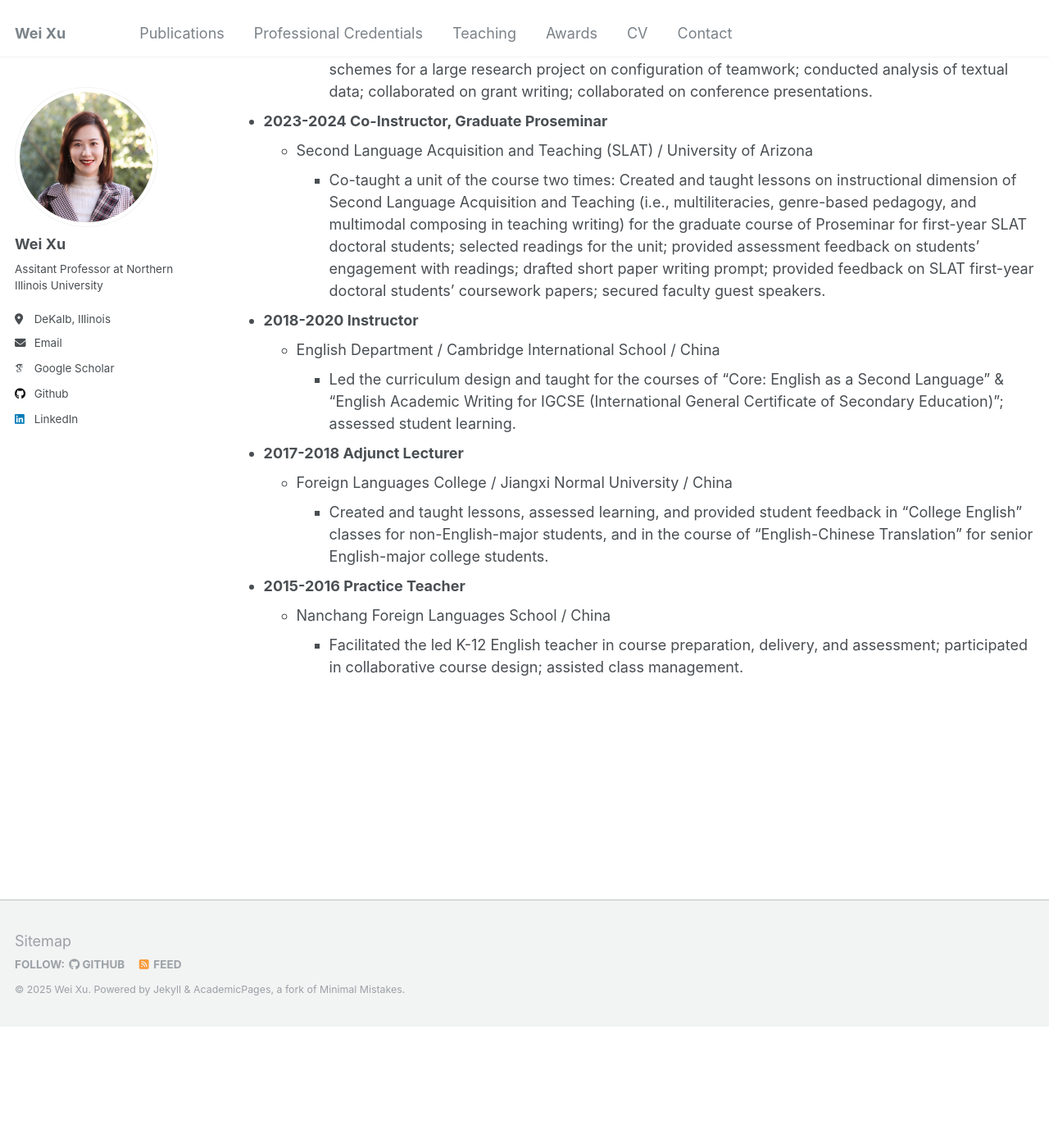
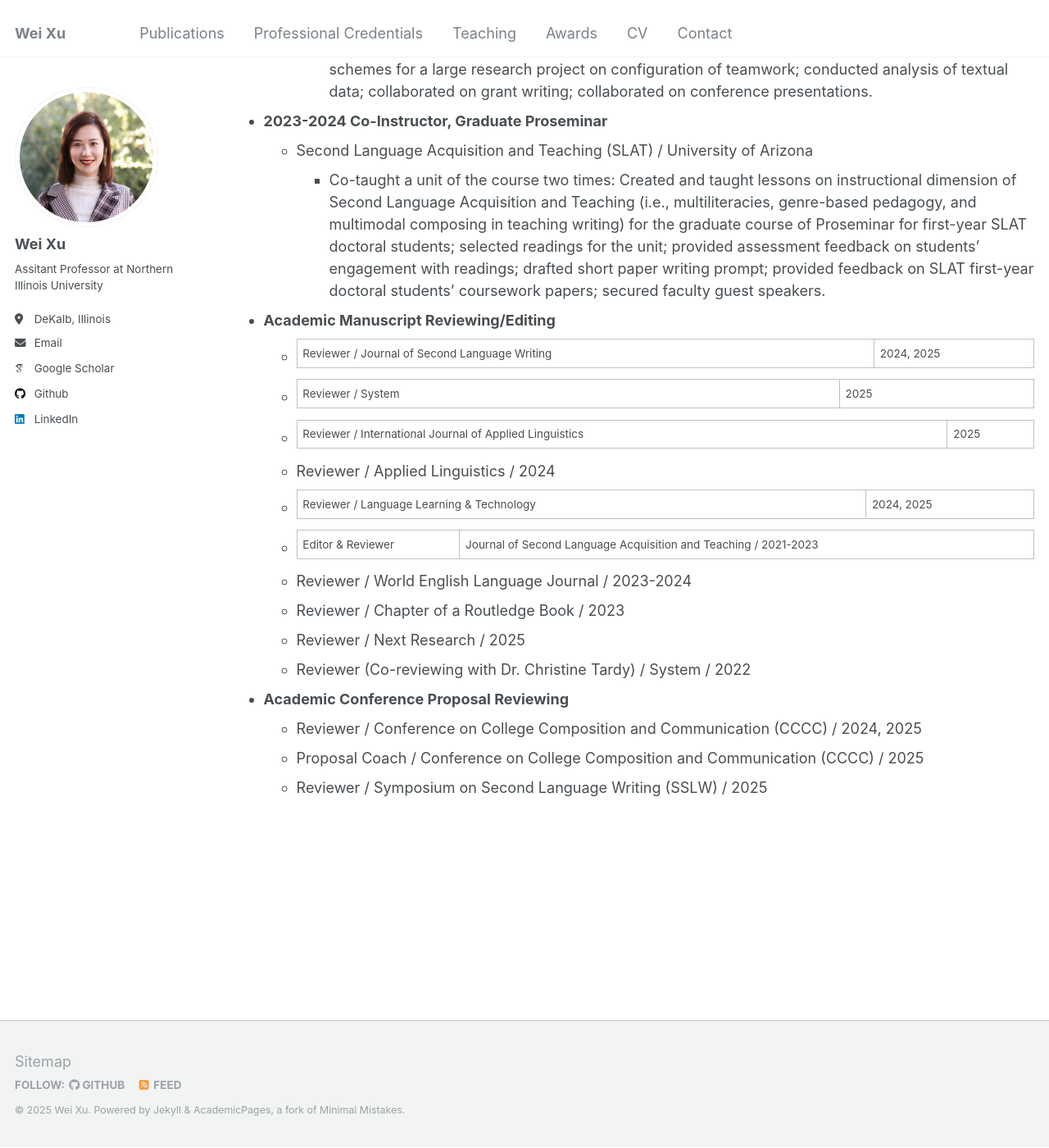
Before and after one commit to weixu-vivian/weixu-vivian.github.io, a Jekyll site: the page built from _pages/Professional Credentials.md, in a window 1280 px wide and 1400 px high, scrolled down 1197 px. Shown: the whole window at 82% size. Built offline with Jekyll 4.4.1, drawn with Linux system fonts in a browser that asks for light colours; some web fonts are replaced; before the commit the page ends 2450 px from its top, so only the background shows below that.

Commit message:
Professional Credentials.md

```diff
--- a/_pages/Professional Credentials.md
+++ b/_pages/Professional Credentials.md
@@ -35,14 +35,20 @@ author_profile: true
   * Second Language Acquisition and Teaching (SLAT) / University of Arizona
     * Co-taught a unit of the course two times: Created and taught lessons on instructional dimension of Second Language Acquisition and Teaching (i.e., multiliteracies, genre-based pedagogy, and multimodal composing in teaching writing) for the graduate course of Proseminar for first-year SLAT doctoral students; selected readings for the unit; provided assessment feedback on students’ engagement with readings; drafted short paper writing prompt; provided feedback on SLAT first-year doctoral students’ coursework papers; secured faculty guest speakers.
 
-* **2018-2020 Instructor**
-  * English Department / Cambridge International School / China
-    * Led the curriculum design and taught for the courses of “Core: English as a Second Language” & “English Academic Writing for IGCSE (International General Certificate of Secondary Education)”; assessed student learning.
 
-* **2017-2018 Adjunct Lecturer**
-  * Foreign Languages College / Jiangxi Normal University / China
-    * Created and taught lessons, assessed learning, and provided student feedback in “College English” classes for non-English-major students, and in the course of “English-Chinese Translation” for senior English-major college students.
+* **Academic Manuscript Reviewing/Editing**
+  * Reviewer / Journal of Second Language Writing |2024, 2025
+  * Reviewer / System|2025
+  * Reviewer / International Journal of Applied Linguistics |2025
+  * Reviewer / Applied Linguistics / 2024
+  * Reviewer / Language Learning & Technology|2024, 2025
+  * Editor & Reviewer|Journal of Second Language Acquisition and Teaching / 2021-2023
+  * Reviewer / World English Language Journal / 2023-2024
+  * Reviewer / Chapter of a Routledge Book / 2023
+  * Reviewer / Next Research  / 2025
+  * Reviewer (Co-reviewing with Dr. Christine Tardy) / System / 2022
 
-* **2015-2016 Practice Teacher**
-  * Nanchang Foreign Languages School / China
-    * Facilitated the led K-12 English teacher in course preparation, delivery, and assessment; participated in collaborative course design; assisted class management.
+* **Academic Conference Proposal Reviewing**
+  * Reviewer / Conference on College Composition and Communication (CCCC)  / 2024, 2025
+  * Proposal Coach / Conference on College Composition and Communication (CCCC) / 2025
+  * Reviewer / Symposium on Second Language Writing (SSLW) / 2025
```
